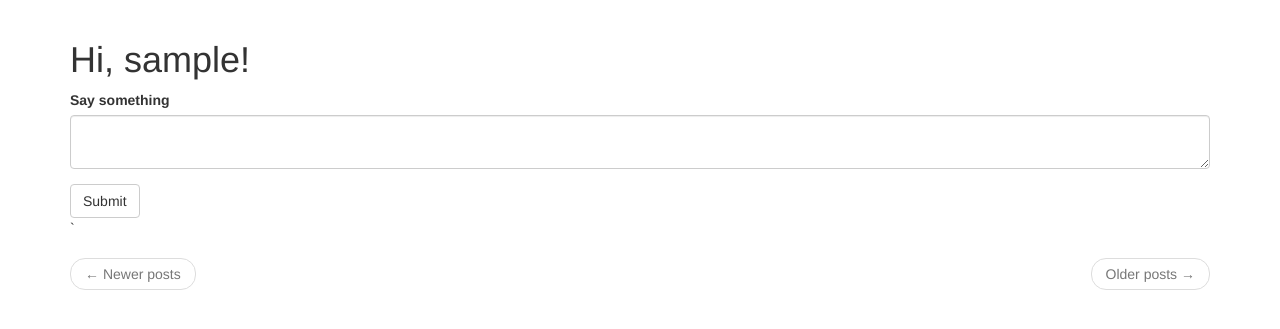
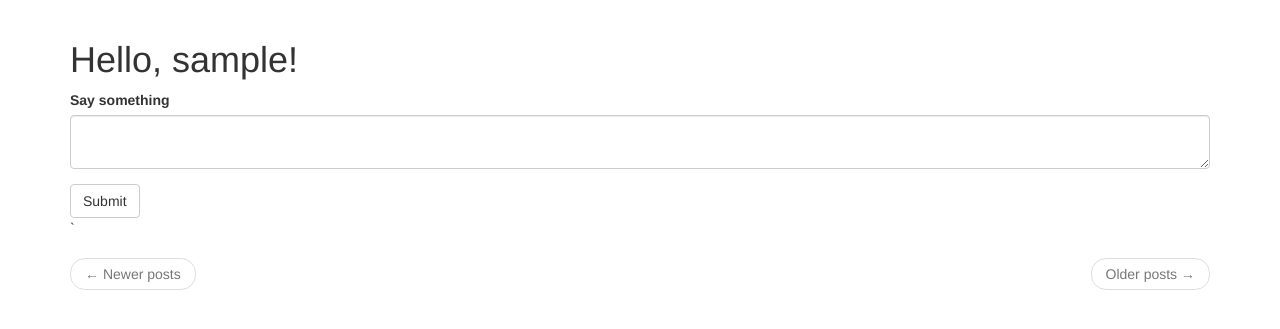
Before and after one commit to Parab01a/flask_microblog, a Flask app: page / in a window 1280 px wide. Shown: the part 52-381 px from the top of the page. Run offline with Flask 2, Linux system fonts and the light colour scheme; the visitor is signed in with stand-in values (Sample User, id 1); data comes from the database, SQL or seed files in the repository; both versions use the stored data as it was after the commit; data that the repository does not hold is empty; some libraries are stand-ins or nearby versions.

Commit message:
sixteenth commit --chinese translation

```diff
--- a/app/__init__.py
+++ b/app/__init__.py
@@ -44,8 +44,8 @@ app.logger.info('Microblog startup')
 
 @babel.localeselector
 def get_locale():
-    # return request.accept_languages.best_match(app.config['LANGUAGES'])
-    return 'zh'
+    return request.accept_languages.best_match(app.config['LANGUAGES'])
+    # return 'zh'
 
 
 from app import routes, models, errors
--- a/app/templates/index.html
+++ b/app/templates/index.html
@@ -2,7 +2,7 @@
 {% import 'bootstrap/wtf.html' as wtf %}
 
 {% block app_content %}
-    <h1>{{ _('Hi, %(username)s!', username=current_user.username) }}</h1>
+    <h1>{{ _('Hello, %(username)s!', username=current_user.username) }}</h1>
 	{% if form %}
 	{{ wtf.quick_form(form) }}
 `	<br>
```
Also changed, not shown: app.db, 1 other file.
